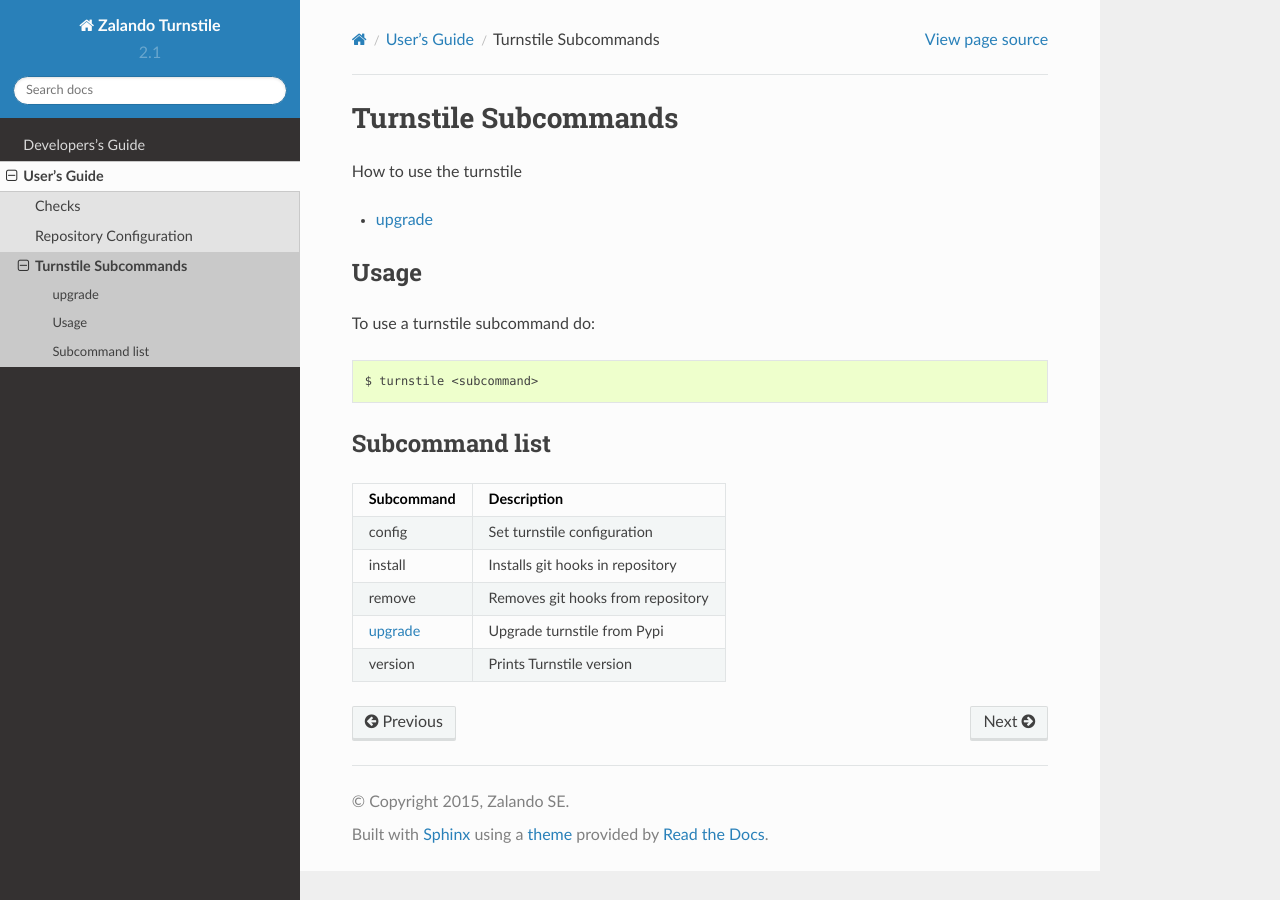
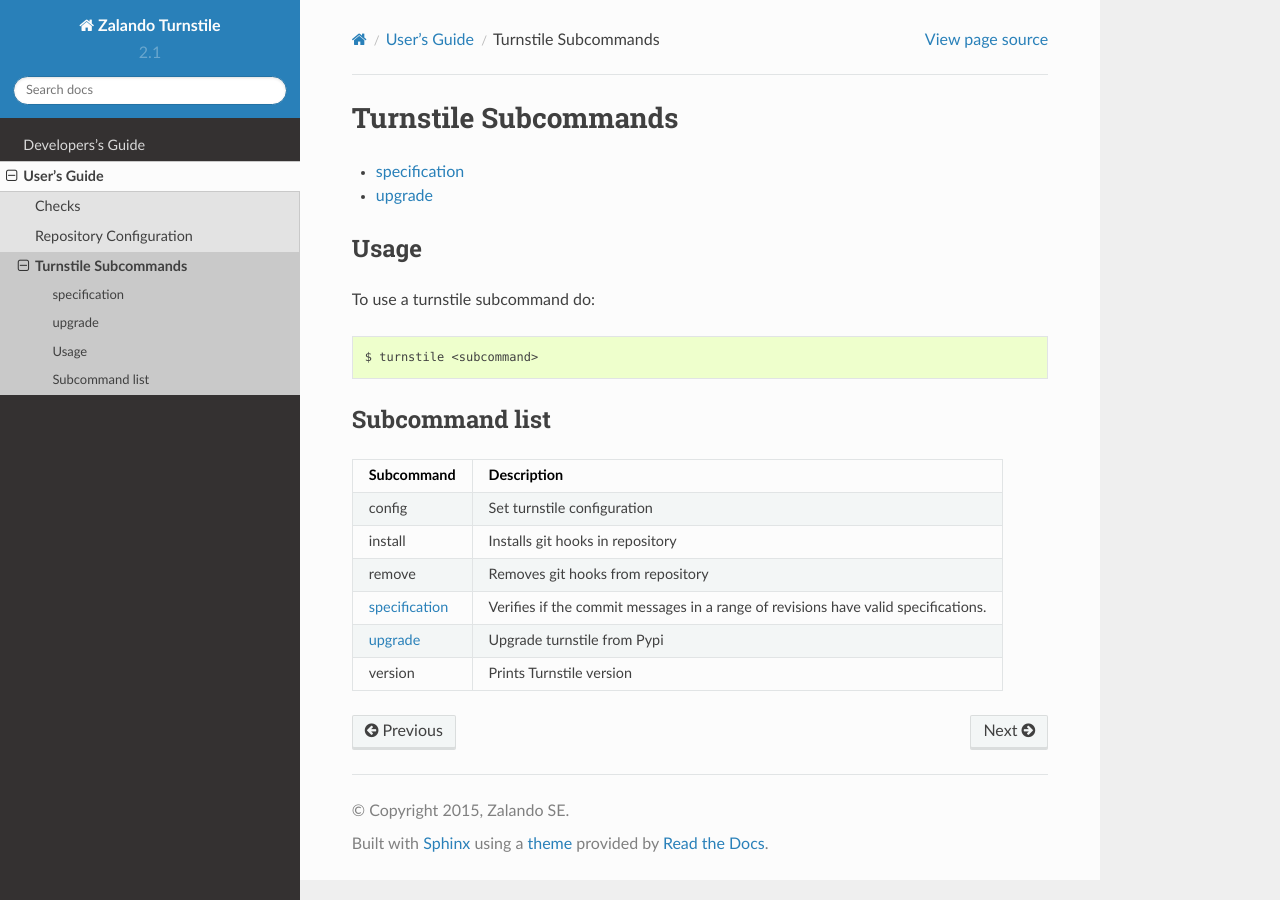
Before and after one commit to jmcs/turnstile, a Sphinx documentation site: the page built from docs/user/subcommands.rst, in a window 1280 px wide. Built offline with Sphinx 7.4.7 and the Read the Docs theme 2.0.0, drawn with Linux system fonts in a browser that asks for light colours.

Commit message:
https://github.com/zalando/turnstile/issues/30 Added specification subcommand to documentation

```diff
--- a/docs/user/subcommands.rst
+++ b/docs/user/subcommands.rst
@@ -1,11 +1,10 @@
 Turnstile Subcommands
 =====================
-
-How to use the turnstile
 
 .. toctree::
    :maxdepth: 1
 
+   subcommands/specification
    subcommands/upgrade
 
 Usage
@@ -17,20 +16,21 @@
 
     $ turnstile <subcommand>
 
-
 Subcommand list
 ---------------
 
-+----------------+----------------------------------------+
-| Subcommand     | Description                            |
-+================+========================================+
-| config         | Set turnstile configuration            |
-+----------------+----------------------------------------+
-| install        | Installs git hooks in repository       |
-+----------------+----------------------------------------+
-| remove         | Removes git hooks from repository      |
-+----------------+----------------------------------------+
-| :ref:`upgrade` | Upgrade turnstile from Pypi            |
-+----------------+----------------------------------------+
-| version        | Prints Turnstile version               |
-+----------------+----------------------------------------+
++------------------------------+------------------------------------------------------------------------------------+
+| Subcommand                   | Description                                                                        |
++==============================+====================================================================================+
+| config                       | Set turnstile configuration                                                        |
++------------------------------+------------------------------------------------------------------------------------+
+| install                      | Installs git hooks in repository                                                   |
++------------------------------+------------------------------------------------------------------------------------+
+| remove                       | Removes git hooks from repository                                                  |
++------------------------------+------------------------------------------------------------------------------------+
+| :ref:`specification_command` | Verifies if the commit messages in a range of revisions have valid specifications. |
++------------------------------+------------------------------------------------------------------------------------+
+| :ref:`upgrade`               | Upgrade turnstile from Pypi                                                        |
++------------------------------+------------------------------------------------------------------------------------+
+| version                      | Prints Turnstile version                                                           |
++------------------------------+------------------------------------------------------------------------------------+
--- a/docs/user/subcommands/upgrade.rst
+++ b/docs/user/subcommands/upgrade.rst
@@ -3,8 +3,8 @@
 upgrade
 =======
 
-This subcommand gets the latest version from Pypi and allows you to automatically upgrade Turnstile if there is a newer
-version.
+This subcommand gets the latest versions of turnstile and installed extension from Pypi and allows you to automatically
+upgrade Turnstile if there is a newer version.
 
 Usage
 -----
```
Also changed, not shown: docs/user/subcommands/specification.rst (added, +17 -0 lines), 1 other file.
